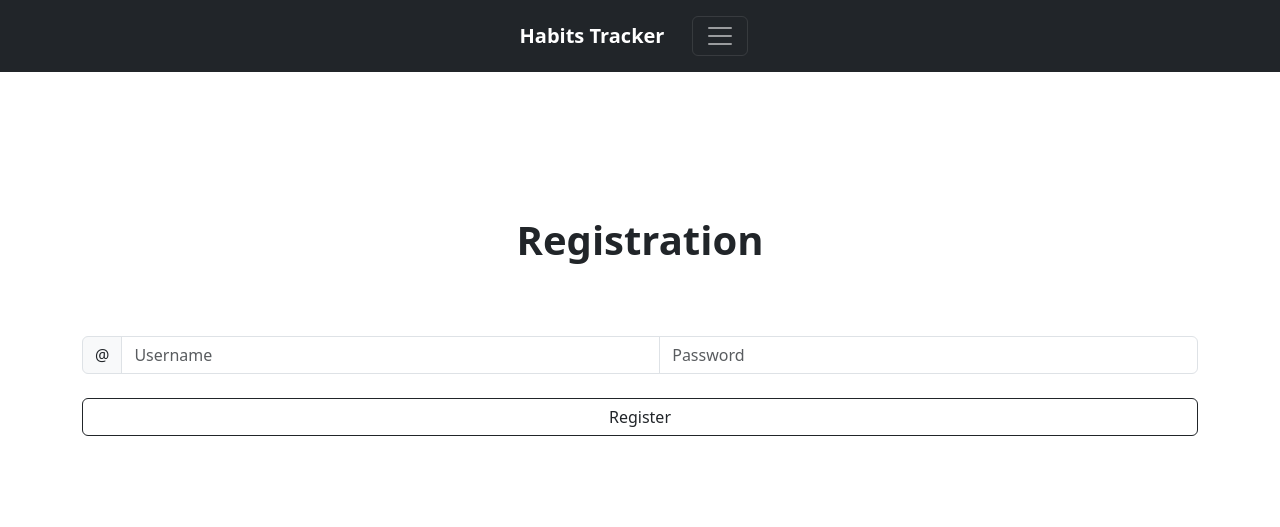
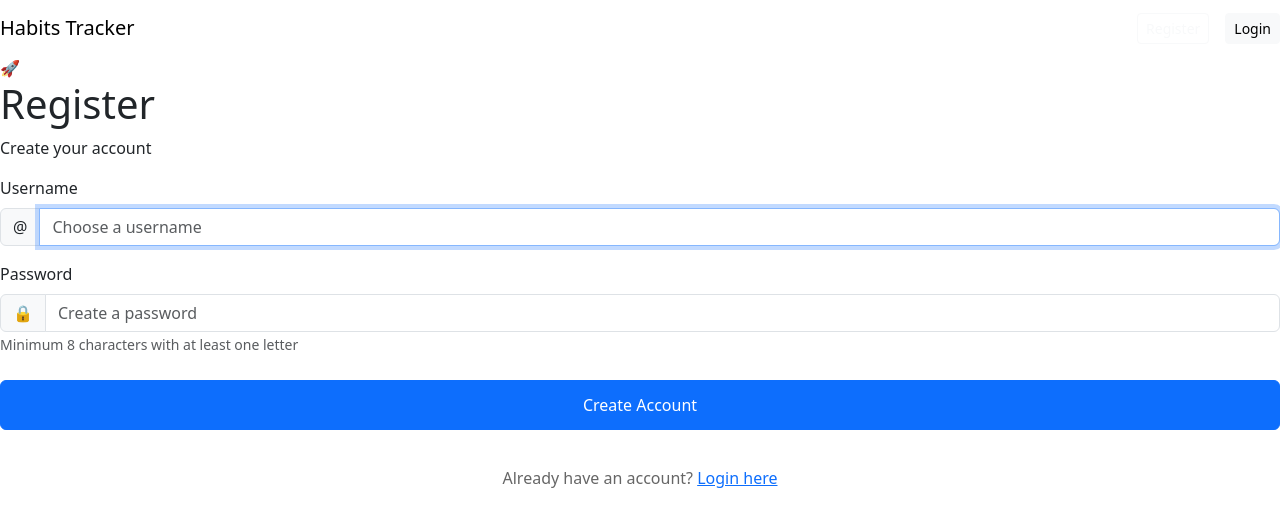
Before and after one commit to kLarss993/Habits-tracker, a Flask app: page /register in a window 1280 px wide. Shown: the top 527 px of the page. Run offline with Flask 3, Linux system fonts and the light colour scheme.

Commit message:
Changed html templates

```diff
--- a/code/static/css/home.css
+++ /dev/null
@@ -1,20 +0,0 @@
-.header-wrapper {
-    width: 95%;          /* Лінія не буде торкатися стінок (залишаємо по 2.5% з кожного боку) */
-    max-width: 1200px;   /* Щоб на дуже широких моніторах заголовок не роз'їхався занадто сильно */
-    margin: 0 auto;      /* Центруємо весь блок */
-    padding-top: 20px;   /* Відступ від самого верху браузера */
-}
-
-.header-top-row {
-    display: flex;
-    justify-content: space-between;
-    align-items: flex-end;
-    padding-bottom: 15px; /* ВІДСТУП ВІД ТЕКСТУ ДО ЛІНІЇ */
-}
-
-.header-underline {
-    border: 0;
-    border-top: 2px solid #fff; /* Сама лінія */
-    margin: 0;                  /* Прибираємо стандартні зовнішні відступи hr */
-    opacity: 0.8;
-}
--- a/code/templates/base.html
+++ b/code/templates/base.html
@@ -2,73 +2,72 @@
 <html lang="en">
 <head>
     <meta charset="UTF-8">
+    <meta name="viewport" content="width=device-width, initial-scale=1.0">
+    <title>{% block title %}{% endblock%} - Habits Tracker</title>
 
-    <title>{% block title %}{% endblock%}</title>
-    <link href="https://cdn.jsdelivr.net/npm/bootstrap@5.3.8/dist/css/bootstrap.min.css" rel="stylesheet"
-          integrity="sha384-sRIl4kxILFvY47J16cr9ZwB07vP4J8+LH7qKQnuqkuIAvNWLzeN8tE5YBujZqJLB" crossorigin="anonymous">
-    <script src="https://cdn.jsdelivr.net/npm/bootstrap@5.3.0/dist/js/bootstrap.bundle.min.js"></script>
-
-    <link rel="stylesheet" href="/css/home.css">
+    <link href="https://cdn.jsdelivr.net/npm/bootstrap@5.3.8/dist/css/bootstrap.min.css" rel="stylesheet">
+    <link rel="stylesheet" href="{{ url_for('static', filename='css/style.css') }}">
 
     {% block style %}{% endblock %}
 </head>
 <body>
 
+<div class="center-wrapper">
+    <nav class="navbar">
+        <div class="container-fluid p-0">
+            <div class="d-flex align-items-center gap-4 flex-wrap w-100">
+                <!-- Logo -->
+                <a class="navbar-brand" href="{{ url_for('home') }}">
+                    Habits Tracker
+                </a>
 
-<nav class="navbar bg-dark navbark-dark">
-    <div class="container justify-content-center">
-        <a class="navbar-brand text-white" href="{{ url_for('home') }}" max-height="100" mx-auto>
-            <strong><b>Habits Tracker</b></strong>
-        </a>
-        <div class="collapse" id="navbarToggleExternalContent" data-bs-theme="dark">
-            <div class="bg-dark p-4">
-                <div>
+                <!-- Date -->
+                {% block navbar_date %}{% endblock %}
+
+                <!-- Search -->
+                {% block navbar_search %}{% endblock %}
+
+                <!-- Spacer -->
+                <div class="flex-grow-1"></div>
+
+                <!-- User menu -->
+                <div class="d-flex align-items-center gap-3">
                     {% if session.get('username') %}
-                        <a href="{{ url_for('logout')}}" class="btn btn-sm btn btn-light">Logout</a>
+                        <span style="color: #3498db; font-weight: bold;">
+                            {{ session.get('username') }}
+                        </span>
+                        <a href="{{ url_for('logout')}}" class="btn btn-outline-light btn-sm">Logout</a>
                     {% else %}
-                        <a href="{{ url_for('register')}}" class="btn btn-sm btn-outline-secondary">Register</a>
-                        <a href="{{ url_for('login')}}" class="btn btn-sm btn btn-light">Login</a>
+                        <a href="{{ url_for('register')}}" class="btn btn-outline-light btn-sm">Register</a>
+                        <a href="{{ url_for('login')}}" class="btn btn-light btn-sm">Login</a>
                     {% endif %}
-
                 </div>
             </div>
         </div>
-        <nav class="navbar navbar-dark bg-dark">
-            <div class="container-fluid">
-                <button class="navbar-toggler" type="button" data-bs-toggle="collapse"
-                        data-bs-target="#navbarToggleExternalContent" aria-controls="navbarToggleExternalContent"
-                        aria-expanded="false" aria-label="Toggle navigation">
-                    <span class="navbar-toggler-icon"></span>
-                </button>
-            </div>
-        </nav>
-    </div>
-</nav>
-<br> <br>
+    </nav>
 
-
-<div class="container-fluid">
     {% with messages = get_flashed_messages() %}
     {% if messages %}
     {% for msg in messages %}
-    <div class="d-flex justify-content-center my-2">
-        <div class="alert alert-success text-center py-1 px-3 fade show" role="alert"
-             style="max-width: 300px; font-size: 0.9rem; border-radius: 10px;">
-            {{ msg }}
-        </div>
+    <div class="alert alert-success" role="alert">
+        {{ msg }}
     </div>
     {% endfor %}
     {% endif %}
     {% endwith %}
+
+    {% block content %} {% endblock %}
 </div>
 
 <script>
-    setTimeout(() => {
-        document.querySelectorAll('.alert').forEach(a => a.remove());
-    }, 3000); // зникає через 5 секунд
+    setTimeout(function() {
+        let alerts = document.querySelectorAll('.alert');
+        alerts.forEach(function(alert) {
+            alert.remove();
+        });
+    }, 3000);
 </script>
-<br> <br>
 
-{% block content %} {% endblock %}
+<script src="https://cdn.jsdelivr.net/npm/bootstrap@5.3.0/dist/js/bootstrap.bundle.min.js"></script>
 </body>
 </html>
--- a/code/templates/register.html
+++ b/code/templates/register.html
@@ -1,35 +1,64 @@
 {% extends 'base.html' %}
 
-{% block title %}Home page{% endblock %}
+{% block title %}Register{% endblock %}
 
 {% block content %}
 
-    <div class="container container-fluid mt-5">
+<div class="auth-card">
 
-        <div class="text-center mt-4">
-            <h1><strong>Registration</strong></h1>
+    <div class="emoji">🚀</div>
+
+    <h1>Register</h1>
+    <p class="subtitle">
+        Create your account
+    </p>
+
+    <form method="POST" action="{{ url_for('register') }}">
+
+        <div class="mb-3">
+            <label class="form-label">Username</label>
+            <div class="input-group">
+                <span class="input-group-text">@</span>
+                <input type="text"
+                       name="username"
+                       class="form-control"
+                       placeholder="Choose a username"
+                       required
+                       autofocus>
+            </div>
         </div>
 
-        <div class="row justify-content-center mt-4">
-            <div class="mt-5"> <form method="POST" action="{{ url_for('register') }}">
-                    <div class="input-group mb-3 w-100">
-                        <span class="input-group-text">@</span>
-                        <input type="text" name="username" class="form-control form-control" placeholder="Username" required>
+        <div class="mb-4">
+            <label class="form-label">Password</label>
+            <div class="input-group">
+                <span class="input-group-text">🔒</span>
                 <input name="password"
                        type="password"
-                               placeholder="Password"
-                               class="form-control form-control"
+                       placeholder="Create a password"
+                       class="form-control"
                        minlength="8"
                        required>
             </div>
+            <small class="text-muted">
+                Minimum 8 characters with at least one letter
+            </small>
+        </div>
 
-                    <div class="d-grid gap-2 w-100 mt-4">
-                        <button class="btn btn-outline-dark btn-md" type="submit">Register</button>
-                    </div>
+        <button class="btn btn-primary w-100 mb-3"
+                type="submit"
+                style="padding: 12px;">
+            Create Account
+        </button>
+
     </form>
 
+    <div style="text-align: center; margin-top: 20px;">
+        <p style="color: #666;">
+            Already have an account?
+            <a href="{{ url_for('login') }}">Login here</a>
+        </p>
     </div>
-        </div>
+
 </div>
 
 {% endblock %}
```
Also changed, not shown: code/templates/add_habit.html (+65 -20 lines), code/templates/home.html (+80 -45 lines), code/templates/login.html (+41 -15 lines). Lines whose indentation alone changed are shown as unchanged.
